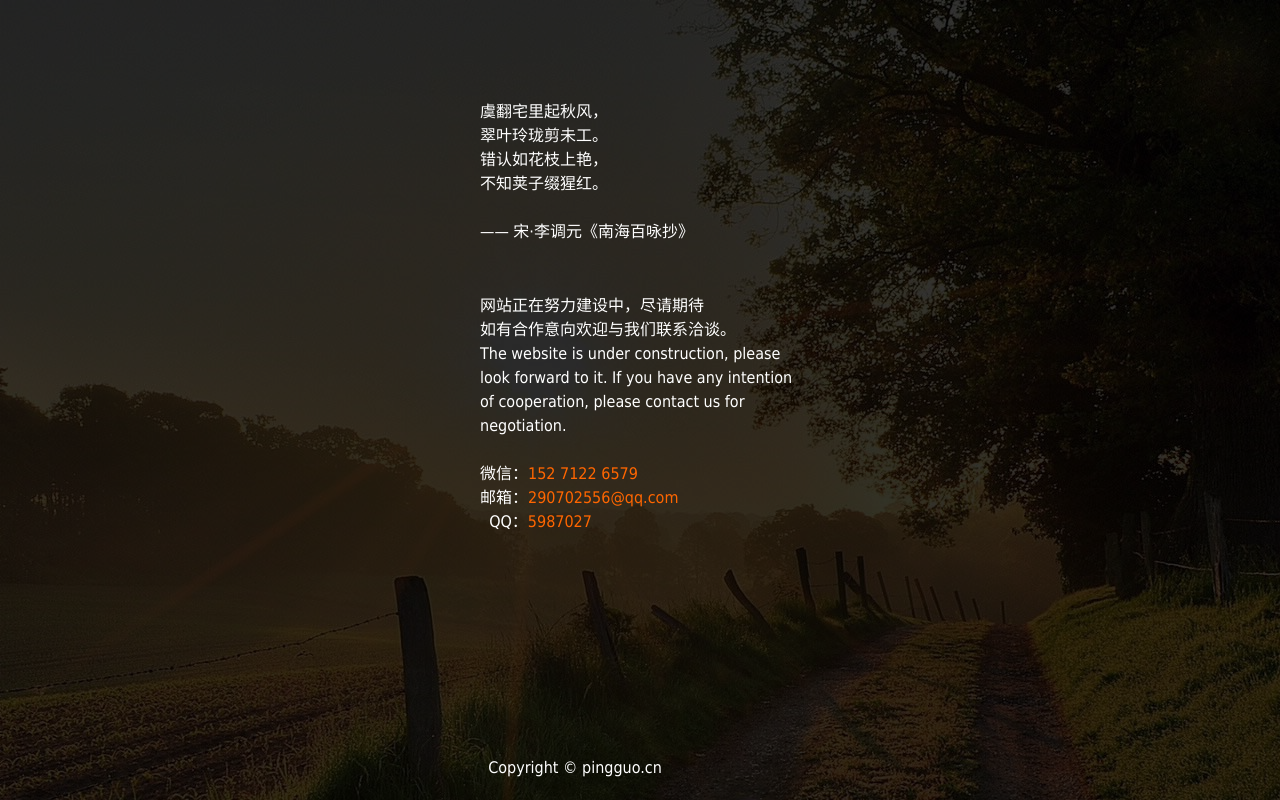
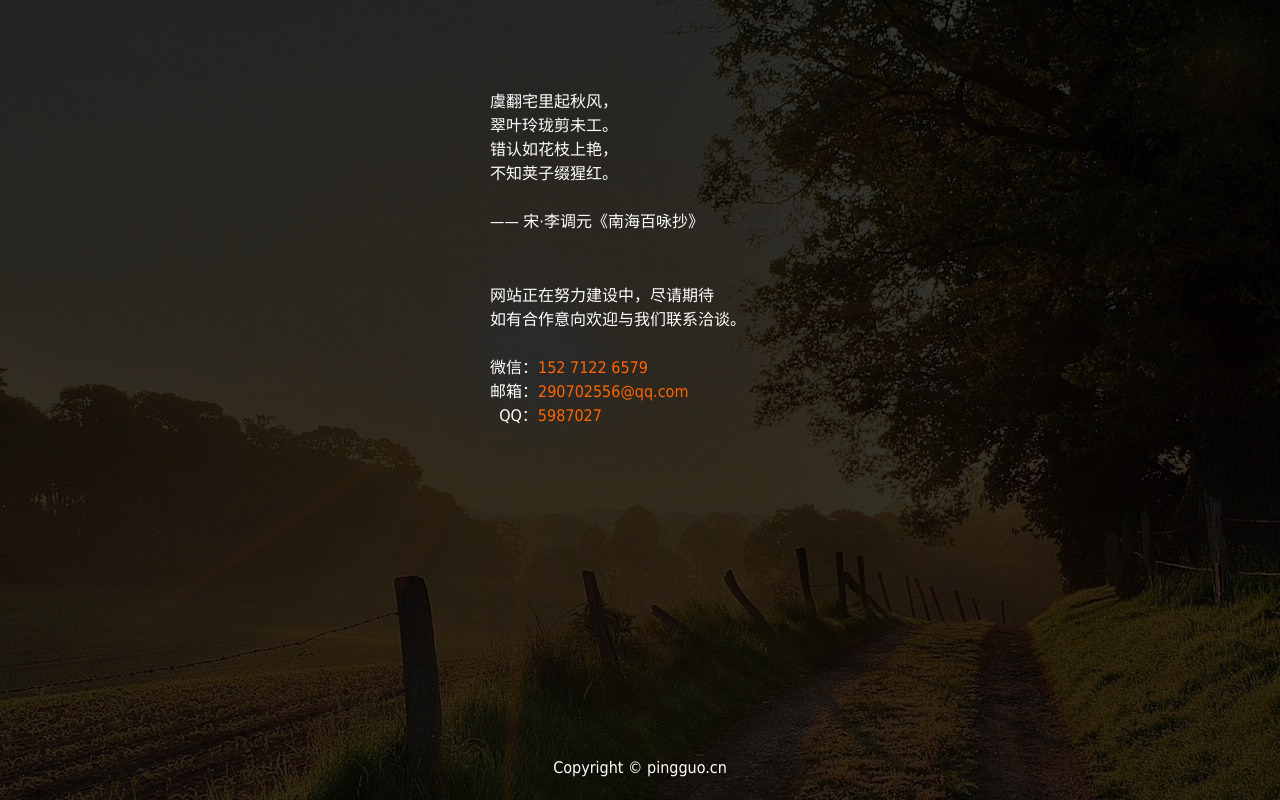
Before and after one commit to az031120103/pingguo, a plain HTML site: page index.html in a window 1280 px wide. Drawn offline with Linux system fonts and the light colour scheme.

Commit message:
320小屏适配

```diff
--- a/index.html
+++ b/index.html
@@ -34,9 +34,9 @@
       background-color: rgba(0,0,0,.8);
     }
     .main {
-      width: 320px;
+      width: 300px;
       margin: 0 auto 50px;
-      padding-top: 100px;
+      padding-top: 90px;
     }
     .juzi {
       margin-bottom: 50px;
@@ -45,8 +45,8 @@
       position: absolute;
       bottom: 20px;
       left: 50%;
-      width: 320px;
-      margin-left: -225px;
+      width: 300px;
+      margin-left: -150px;
       text-align: center;
     }
   </style>
@@ -74,7 +74,6 @@
       <div class="comming-soon">
         <p>网站正在努力建设中，尽请期待</p>
         <p>如有合作意向欢迎与我们联系洽谈。</p>
-        <p>The website is under construction, please look forward to it. If you have any intention of cooperation, please contact us for negotiation.</p>
         <p></p>
         <p>微信：<em>152 7122 6579</em></p>
         <p>邮箱：<em>290702556@qq.com</em></p>
```
